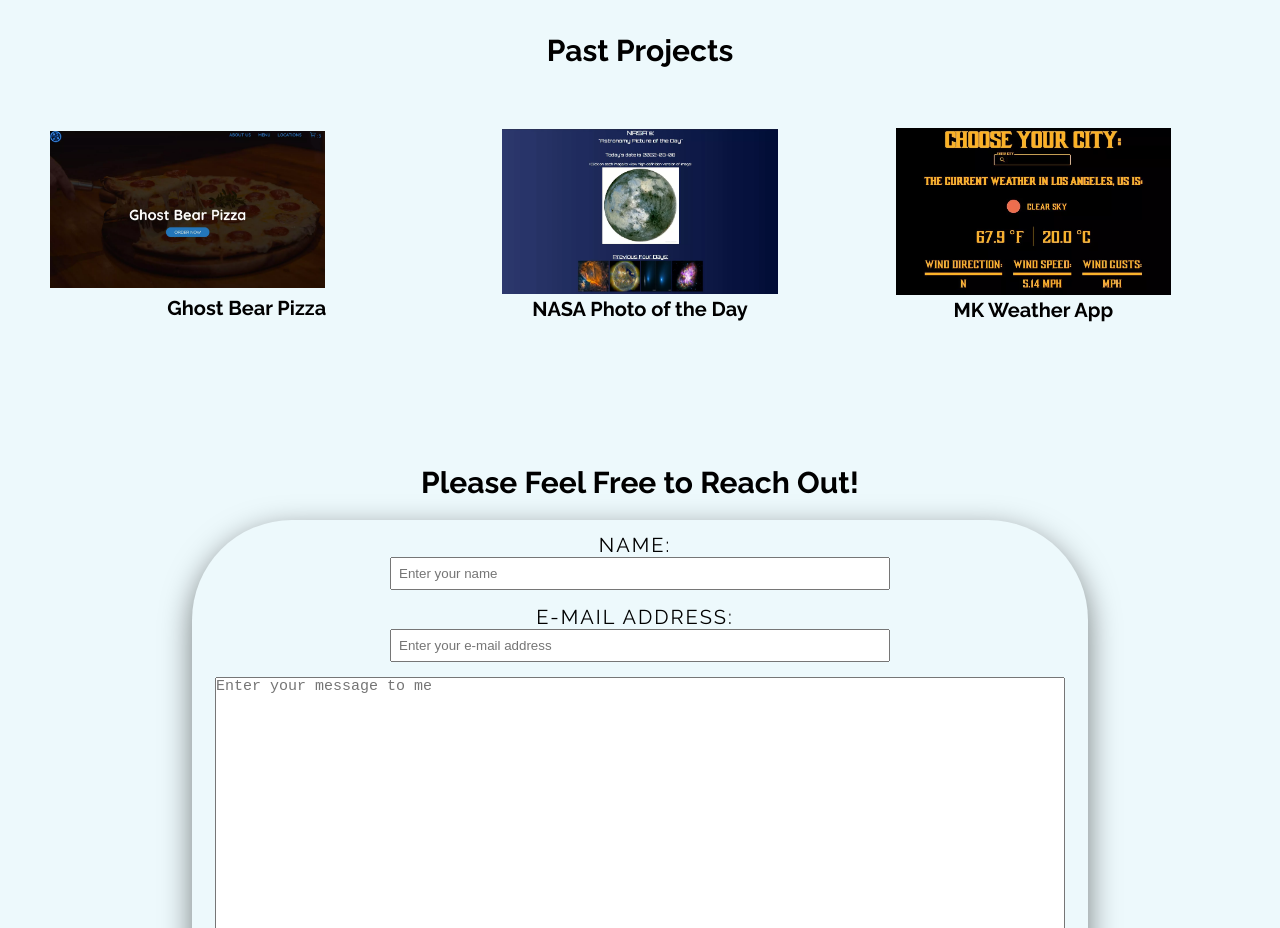
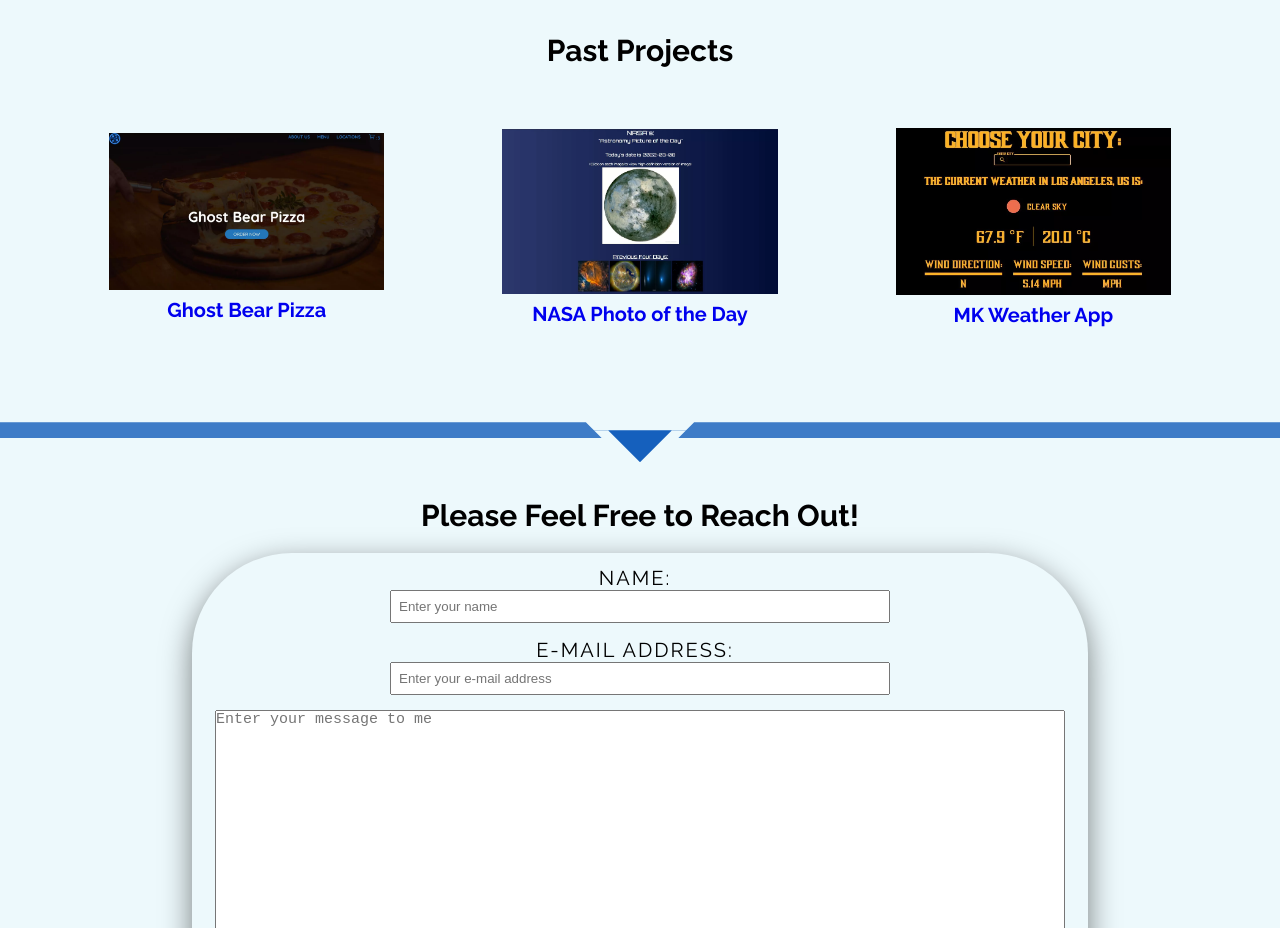
Before and after one commit to crumler/2022-portfolio, a plain HTML site: page index.html in a window 1280 px wide. Shown: the part 1916-2844 px from the top of the page. Drawn offline with nearby package versions, Linux system fonts and the light colour scheme.

Commit message:
completed project v1.0

```diff
--- a/index.html
+++ b/index.html
@@ -86,19 +86,31 @@
     <h2 class="section-headline">Past Projects</h2>
     <div class="flex-container-space-around">
       <div class="project">
-        <a href="https://crumler.github.io/GhostBearPizza/" target="_blank"><img class="ghost-bear" src="./assets/images/ghost_bear.webp" alt="Ghost Bear Pizza"></a>
-        <p class="project-name">Ghost Bear Pizza</p>
+        <a href="https://crumler.github.io/GhostBearPizza/" target="_blank">
+          <img class="ghost-bear" src="./assets/images/ghost_bear.webp" alt="Ghost Bear Pizza">
+          <p class="project-name">Ghost Bear Pizza</p>
+        </a>
+      </div>
+
+      <div class="project">
+        <a href="https://rumler-api.web.app/" target="_blank">
+          <img class="nasa" src="./assets/images/nasa.webp" alt="Ghost Bear Pizza">
+          <p class="project-name">NASA Photo of the Day</p>
+        </a>
+
+
       </div>
       <div class="project">
-        <img class="nasa" src="./assets/images/nasa.webp" alt="Ghost Bear Pizza">
-        <p class="project-name">NASA Photo of the Day</p>
-      </div>
-      <div class="project">
-        <img class="mk" src="./assets/images/mk.webp" alt="Ghost Bear Pizza">
-        <p class="project-name">MK Weather App</p>
+        <a href="https://mk-weatherapp.herokuapp.com/" target="_blank">
+          <img class="mk" src="./assets/images/mk.webp" alt="Ghost Bear Pizza">
+          <p class="project-name">MK Weather App</p>
+        </a>
       </div>
     </div>
   </section>
+
+  <div class="section-divider-top"></div>
+  <div class="section-divider-bottom"></div>
 
   <!-- Contact Me -->
   <section class="contact">
--- a/styles/styles.css
+++ b/styles/styles.css
@@ -29,6 +29,10 @@ h2 {
   font-size: 2rem;
   font-weight: 700;
 }
+
+a { text-decoration: none; }
+
+a:visited { color: inherit; }
 
 .flex-container {
   display: flex;
@@ -244,6 +248,7 @@ p { line-height: 150%; }
   justify-content: center;
   align-items: center;
   width: 40rem;
+  text-align: center;
 }
 
 .project p {
@@ -256,6 +261,7 @@ p { line-height: 150%; }
 }
 
 .project img {
+  display: inline;
   width: 70%;
   height: auto;
 }
```
